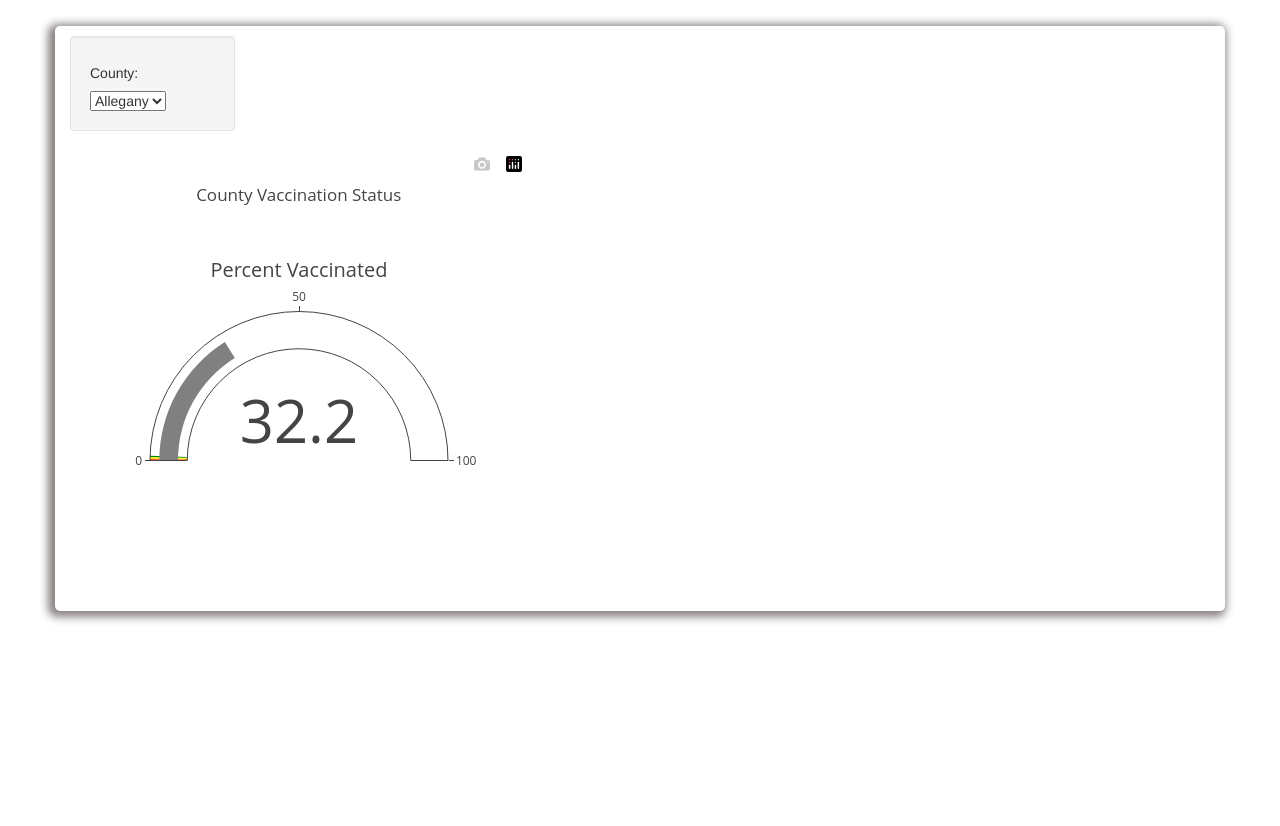
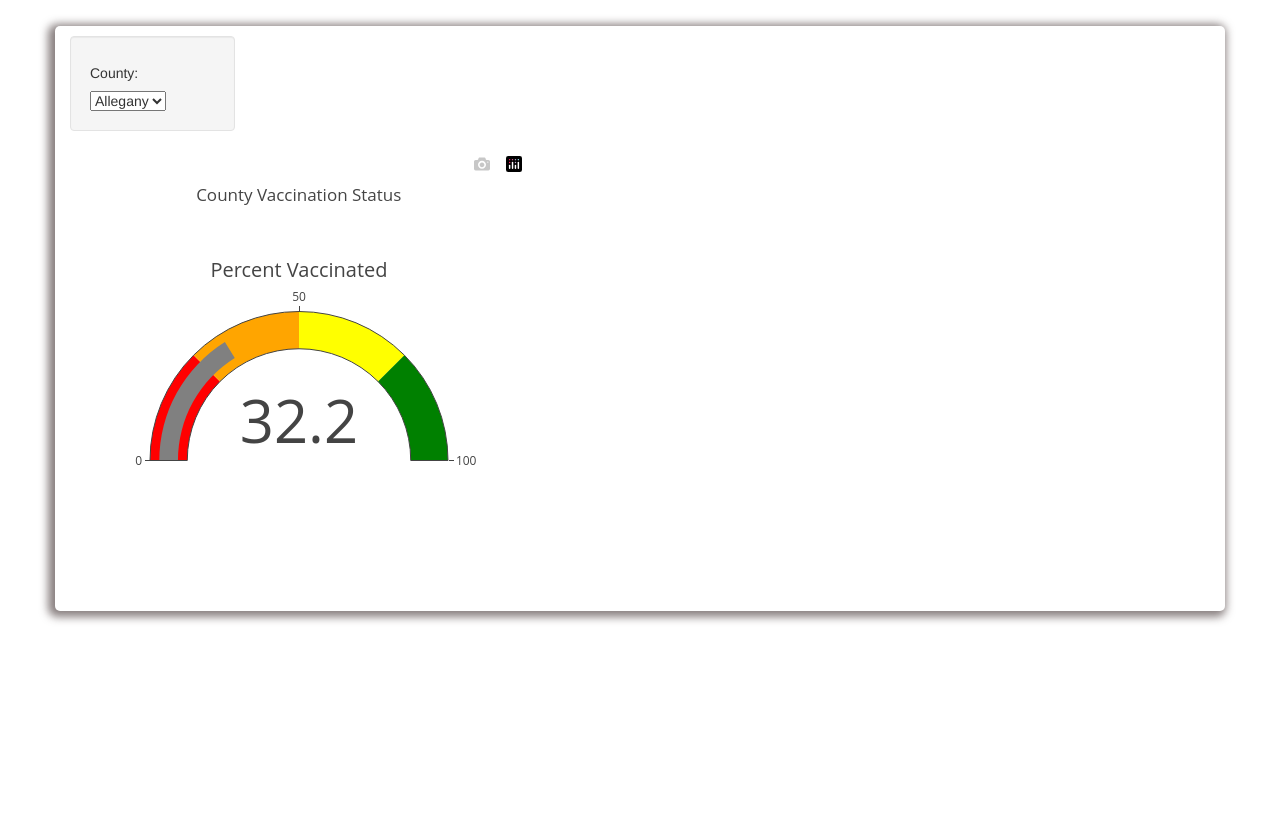
Before and after one commit to crogar/Vaccination-Distribution-Effects-on-Infection-Rates-in-Maryland, a Flask app: template templates/gauge.html in a window 1280 px wide. Run offline with Flask 2, Linux system fonts and the light colour scheme; the template is opened without the code that fills it, so the values that code supplies are empty; some libraries are stand-ins or nearby versions.

Commit message:
gauge completed, still needs JSON file to be imported

```diff
--- a/static/js/gauge.js
+++ b/static/js/gauge.js
@@ -1,4 +1,5 @@
 county_vacc = [{"county": "Allegany", "population": 75300, "fully_vaccinated": 24246}];
+
 dropDown(county_vacc);
 gaugePlot(county_vacc[0])
 
@@ -13,6 +14,7 @@
     dropDown(county_vacc);
     gaugePlot(county_vacc[cntyIndex]);
     });
+// });
 
 // Populates the dropdown with County from county_pop list
 function dropDown(countyID) {
@@ -31,14 +33,15 @@
         title: {text: "Percent Vaccinated"},
         type: "indicator",
         mode: "gauge+number",
+        // number: data.fully_vaccinated,
         gauge: {axis: {range: [null, 100], tickwidth: 1},
                 bar: {color: "grey"},
                 steps: [
-                    {range: [0, .25], color: "red"},
-                    {range: [.25, .50], color: "orange"},
-                    {range: [.50, .75], color: "yellow"},
-                    {range: [.75, 1], color: "green"}
-                    ]
+                    {range: [0, 25], color: "red"},
+                    {range: [25, 50], color: "orange"},
+                    {range: [50, 75], color: "yellow"},
+                    {range: [75, 100], color: "green"}
+                    ],
                 }
         };
     var data = [trace_gauge];
```
Also changed, not shown: templates/gauge.html (+3 -15 lines).
